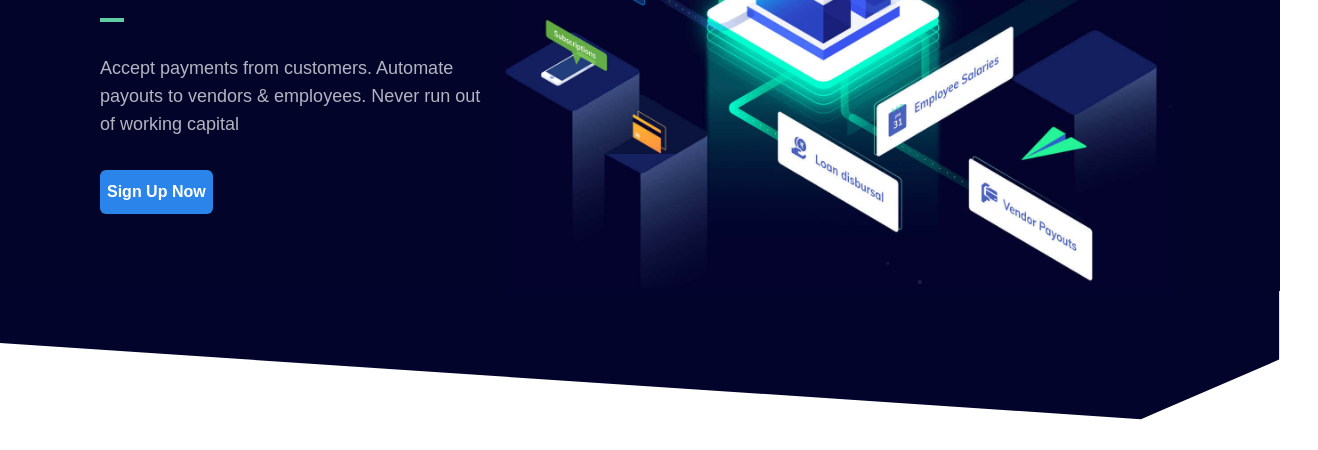
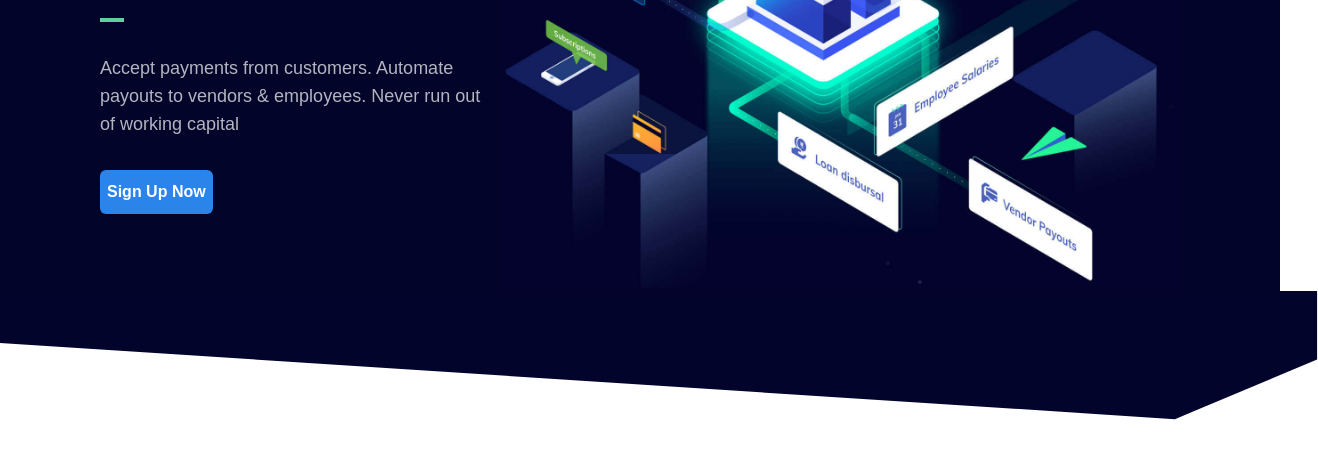
Before and after one commit to amiralam198/Tailwind, a website built with Vite: page index.html in a window 1280 px wide. Shown: the part 350-800 px from the top of the page, 1318 px wide, since content can reach past the window. Built offline with nearby package versions, Linux system fonts and the light colour scheme.

Commit message:
commit hero section

```diff
--- a/index.html
+++ b/index.html
@@ -74,7 +74,7 @@
             class="max-w-[680px]">
         </div>
         <!-- hero section -->
-        <div class="absolute left-0 right-0 w-full">
+        <div class="absolute left-0 right-0 w-[103%]">
             <img src="./image/hero-shape.svg" alt=""
             class="w-full object-fill">
         </div>
```
